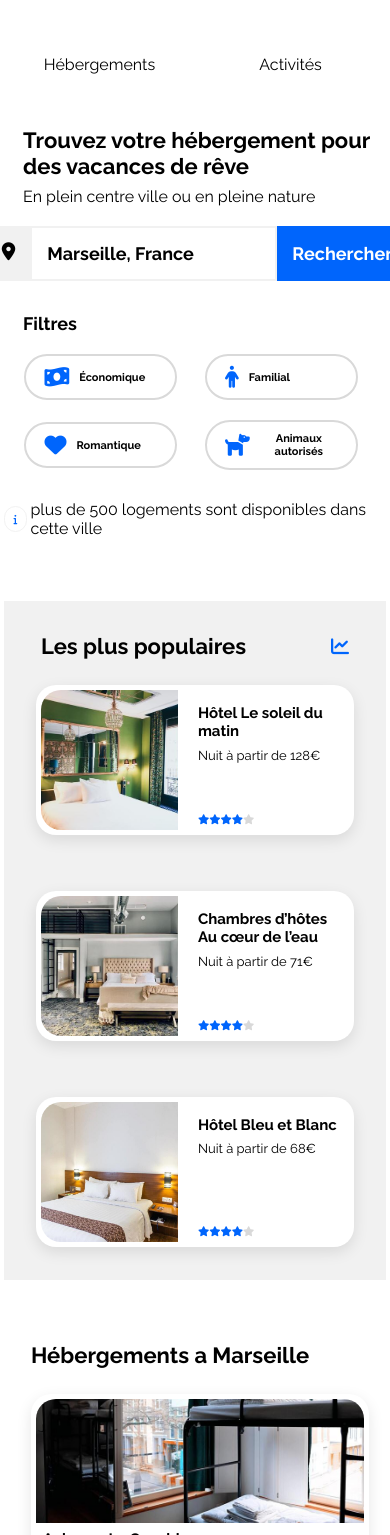
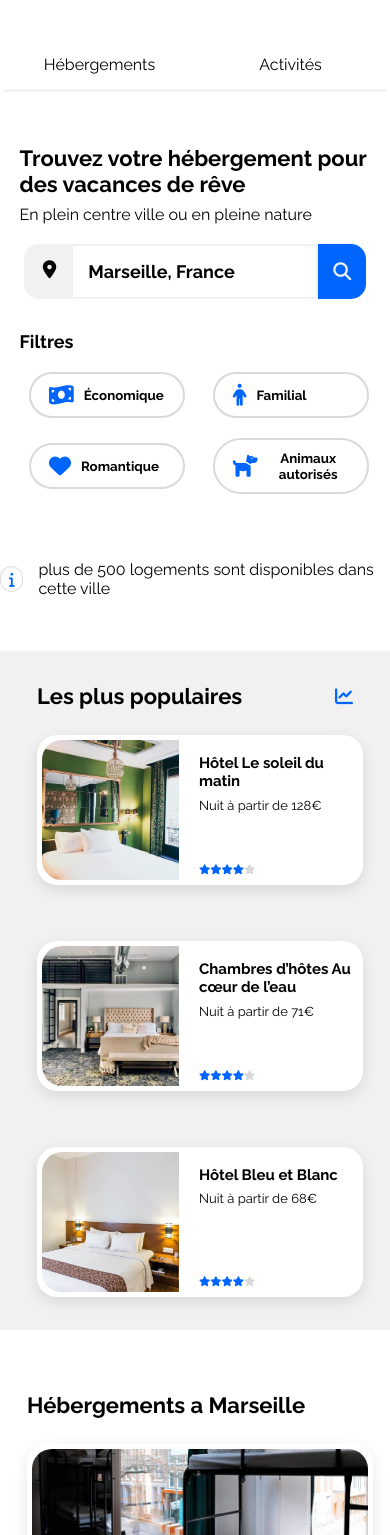
Before and after one commit to alexanthonyso/Booki, a plain HTML site: page index.html in a window 390 px wide. Shown: the part 65-1600 px from the top of the page. Drawn offline with Linux system fonts and the light colour scheme.

Commit message:
HTML:ADD A HREF # RESPONSIVE : CHANGE ICON SEARCH & BORDER NAV

```diff
--- a/CSS/main.css
+++ b/CSS/main.css
@@ -3,6 +3,7 @@
 * {
   font-family: "Raleway", sans-serif;
   color: black;
+  text-decoration: none;
   margin: 0;
   padding: 0;
 }
@@ -24,6 +25,10 @@ nav ul li:hover {
   border-top: 3px solid #0065fc;
 }
 
+nav ul li a:hover {
+  color: #0065fc;
+}
+
 h1 {
   font-size: 22px;
   margin-bottom: 8px;
@@ -35,7 +40,6 @@ h2 {
 
 h3 {
   font-size: 18px;
-  padding-right: 32px;
 }
 
 h4 {
@@ -116,6 +120,9 @@ input {
   font-weight: bold;
   padding: 15px;
 }
+#search_icon {
+  display: none;
+}
 
 .bsearch {
   border-radius: 0px 15px 15px 0px;
@@ -128,9 +135,13 @@ input {
   font-size: 18px;
 }
 
+.bsearch i {
+  display: none;
+}
+
 .info {
   margin-top: 10px;
-  margin-bottom: 10px;
+  margin-bottom: 37px;
   display: flex;
   align-items: center;
 }
@@ -142,8 +153,8 @@ input {
   margin-right: 1%;
   justify-content: center;
   align-items: center;
-  border: 1.5px solid;
-  border-color: #f2f2f2;
+  border: 1px solid;
+  border-color: #d9d9d9;
   border-radius: 30px;
 }
 
@@ -163,12 +174,9 @@ input {
   background-color: white;
   color: black;
   padding: 10px 18px;
-  margin-right: 2%;
+  margin-left: 2%;
   cursor: pointer;
   font-weight: bold;
-}
-.bfiltre p {
-  font-size: 17px;
 }
 
 .bfiltre:hover {
@@ -331,11 +339,6 @@ aside {
   margin-top: 2%;
 }
 
-.activ h2 {
-  padding-top: 60px;
-  padding-bottom: 19px;
-}
-
 .card3 {
   background-color: white;
   box-shadow: 0 5px 15px rgb(0 0 0 / 10%);
--- a/CSS/media.css
+++ b/CSS/media.css
@@ -47,6 +47,16 @@
     margin-left: 45%;
   }
 
+  nav ul li {
+    border-bottom: 3px solid #f0f2f6;
+    width: 100%;
+    padding-bottom: 4%;
+  }
+  nav ul li:hover {
+    border-top: none;
+    border-bottom: 3px solid #0065fc;
+  }
+
   h5 {
     visibility: hidden;
   }
@@ -60,6 +70,19 @@
     justify-content: center;
   }
 
+  .bsearch i {
+    display: inline;
+    color: #f0f2f6;
+  }
+
+  #search_text {
+    display: none;
+  }
+
+  #search_icon {
+    display: inline;
+  }
+
   .filtre {
     display: flex;
     justify-content: center;
@@ -71,9 +94,6 @@
     width: 40%;
   }
 
-  .bfiltre p {
-    font-size: 11px;
-  }
   .filtre h3 {
     width: 100%;
     margin-left: 5%;
@@ -81,7 +101,23 @@
 
   .info {
     justify-content: center;
+    margin-top: 46px;
+    margin-bottom: 0px;
   }
+
+  .ilogo {
+    width: 25px;
+    margin-right: 15px;
+  }
+
+  .ilogo i {
+    font-size: 15px;
+  }
+
+  main {
+    width: 100%;
+  }
+
   .main {
     justify-content: center;
   }
@@ -124,13 +160,16 @@
     order: 1;
     display: flex;
     flex-direction: column;
-    align-items: center;
   }
 
   .blocactiv {
     width: 90%;
     flex-direction: column;
     margin: auto;
+  }
+
+  #Activités h2 {
+    margin-left: 5%;
   }
   .card3 img {
     height: 190px;
--- a/index.html
+++ b/index.html
@@ -1,9 +1,9 @@
 <!DOCTYPE html>
 <html lang="fr">
     <head>
-        <meta charset="UTF-8" />
-        <meta http-equiv="X-UA-Compatible" content="IE=edge" />
-        <meta name="viewport" content="width=device-width, initial-scale=1.0" />
+        <meta charset="UTF-8"/>
+        <meta http-equiv="X-UA-Compatible" content="IE=edge"/>
+        <meta name="viewport" content="width=device-width, initial-scale=1.0"/>
 
         <link rel="stylesheet" href="CSS/main.css" />
         <link rel="stylesheet" href="CSS/media.css" />
@@ -49,12 +49,15 @@
                 </div>
 
                 <div class="search">
-                    <form method="get" action="get">
+                    <form method="get" action="#">
                         <div class="location">
                             <i class="fa-solid fa-location-dot"></i>
                         </div>
                         <input type="search" name="city-search" id="city-search" placeholder="Marseille, France" />
-                        <button class="bsearch">Rechercher</button>
+                        <button class="bsearch" id="search_text">Rechercher</button>
+                        <button class="bsearch" id="search_icon">
+                        <i class="fa-solid fa-magnifying-glass"></i>
+                        </button>
                     </form>
                 </div>
 
@@ -62,19 +65,19 @@
                     <h3>Filtres</h3>
                     <button class="bfiltre">
                         <i class="fa-solid fa-money-bill-wave"></i>
-                        <p>Économique</p>
+                        Économique
                     </button>
                     <button class="bfiltre">
                         <i class="fa-solid fa-person"></i>
-                        <p>Familial</p>
+                        Familial
                     </button>
                     <button class="bfiltre">
                         <i class="fa-solid fa-heart"></i>
-                        <p>Romantique</p>
+                        Romantique
                     </button>
                     <button class="bfiltre">
                         <i class="fa-solid fa-dog"></i>
-                        <p>Animaux autorisés</p>
+                        Animaux autorisés
                     </button>
                 </div>
 
@@ -90,7 +93,8 @@
                     <div class="a1">
                         <h2>Hébergements a Marseille</h2>
                         <div class="a2">
-                            <div class="card">
+                            <article class="card">
+                                <a href="#">
                                     <img src="images/hebergements/small/small05.jpg" alt="photo" />
                                     <div class="container">
                                         <h4>Auberge La Canebiere</h4>
@@ -103,9 +107,11 @@
                                             <i class="fa-solid fa-star fa-2xs star_gray"></i>
                                         </div>
                                     </div>
-                            </div>
+                                </a>
+                            </article>
 
-                            <div class="card">
+                            <article class="card">
+                                <a href="#">
                                     <img src="images/hebergements/small/small06.jpg" alt="photo" />
                                     <div class="container">
                                         <h4>Hôtel du port</h4>
@@ -118,9 +124,11 @@
                                             <i class="fa-solid fa-star fa-2xs star_gray"></i>
                                         </div>
                                     </div>
-                            </div>
+                                </a>
+                            </article>
 
-                            <div class="card">
+                            <article class="card">
+                                <a href="#">
                                     <img src="images/hebergements/small/small03.jpg" alt="photo" />
                                     <div class="container">
                                         <h4>Hôtel Les mouettes</h4>
@@ -133,9 +141,11 @@
                                             <i class="fa-solid fa-star fa-2xs star_gray"></i>
                                         </div>
                                     </div>
-                            </div>
+                                </a>
+                            </article>
 
-                            <div class="card">
+                            <article class="card">
+                                <a href="#">
                                     <img src="images/hebergements/small/small01.jpg" alt="photo" />
                                     <div class="container">
                                         <h4>Hôtel de la mer</h4>
@@ -148,9 +158,11 @@
                                             <i class="fa-solid fa-star fa-2xs star_gray"></i>
                                         </div>
                                     </div>
-                            </div>
+                                </a>
+                            </article>
 
-                            <div class="card">
+                            <article class="card">
+                                <a href="#">
                                     <img src="images/hebergements/small/small04.jpg" alt="photo" />
                                     <div class="container">
                                         <h4>Auberge Le Panier</h4>
@@ -163,9 +175,11 @@
                                             <i class="fa-solid fa-star fa-2xs star_gray"></i>
                                         </div>
                                     </div>
-                            </div>
+                                </a>
+                            </article>
 
-                            <div class="card">
+                            <article class="card">
+                                <a href="#">
                                     <img src="images/hebergements/small/small08.jpg" alt="photo" />
                                     <div class="container">
                                         <h4>Hôtel Chez Amina</h4>
@@ -178,10 +192,12 @@
                                             <i class="fa-solid fa-star fa-2xs star_gray"></i>
                                         </div>
                                     </div>
+                                </a>
+                            </article>
                         </div>
-                        </div>
-
+                        <a href="#">
                         <h5>Afficher plus</h5>
+                        </a>
                     </div>
 
                     <!--POPULAR-->
@@ -193,7 +209,9 @@
                                 <i class="fa-solid fa-chart-line"></i>
                             </div>
                             <div class="asidecontainer">
-                                <div class="card2">
+                                <a href="#">
+                                    <article class="card2">
+
                                             <img src="images/hebergements/small/small09.jpg" alt="photo" />
                                             <div class="asidetext">
                                                 <div class="asidetextinfo">
@@ -208,9 +226,11 @@
                                                     <i class="fa-solid fa-star fa-2xs star_gray"></i>
                                                 </div>
                                             </div>
-                                </div>
+                                    </article>
+                                </a>
 
-                                <div class="card2">
+                                <a href="#">
+                                    <article class="card2">
                                         <img src="images/hebergements/small/small02.jpg" alt="photo" />
                                         <div class="asidetext">
                                             <div class="asidetextinfo">
@@ -225,9 +245,11 @@
                                                 <i class="fa-solid fa-star fa-2xs star_gray"></i>
                                             </div>
                                         </div>
-                                </div>
+                                    </article>
+                                </a>
 
-                                <div class="card2">
+                                <a href="#">
+                                    <article class="card2">
                                         <img src="images/hebergements/small/small07.jpg" alt="photo" />
                                         <div class="asidetext">
                                             <div class="asidetextinfo">
@@ -242,7 +264,8 @@
                                                 <i class="fa-solid fa-star fa-2xs star_gray"></i>
                                             </div>
                                         </div>
-                                </div>
+                                    </article>
+                                </a>
                             </div>
                         </div>
                     </aside>
@@ -253,33 +276,41 @@
                 <section id="Activités">
                     <h2>Activités a Marseille</h2>
                     <div class="blocactiv">
-                        <div class="card3">
+                        <article class="card3">
+                            <a href="#">
                                 <img src="images/activites/small/small01.jpg" alt="photo" />
                                 <div class="activtext">
                                     <h4>Vieux-Port</h4>
                                 </div>
-                        </div>
+                            </a>
+                        </article>
 
-                        <div class="card3">
+                        <article class="card3">
+                            <a href="#">
                                 <img src="images/activites/small/small02.jpg" alt="photo" />
                                 <div class="activtext">
                                     <h4>Fort de Pomègues</h4>
                                 </div>
-                        </div>
+                            </a>
+                        </article>
 
-                        <div class="card3">
+                        <article class="card3">
+                            <a href="#">
                                 <img src="images/activites/small/small03.jpg" alt="photo" />
                                 <div class="activtext">
                                     <h4>Parc national des Calanques</h4>
                                 </div>
-                        </div>
+                            </a>
+                        </article>
 
-                        <div class="card3">
+                        <article class="card3">
+                            <a href="#">
                                 <img src="images/activites/small/small04.jpg" alt="photo" />
                                 <div class="activtext">
                                     <h4>Notre-Dame-de-la-Garde</h4>
                                 </div>
-                        </div>
+                            </a>
+                        </article>
                     </div>
                 </section>
 
```
Lines whose indentation alone changed are shown as unchanged.
